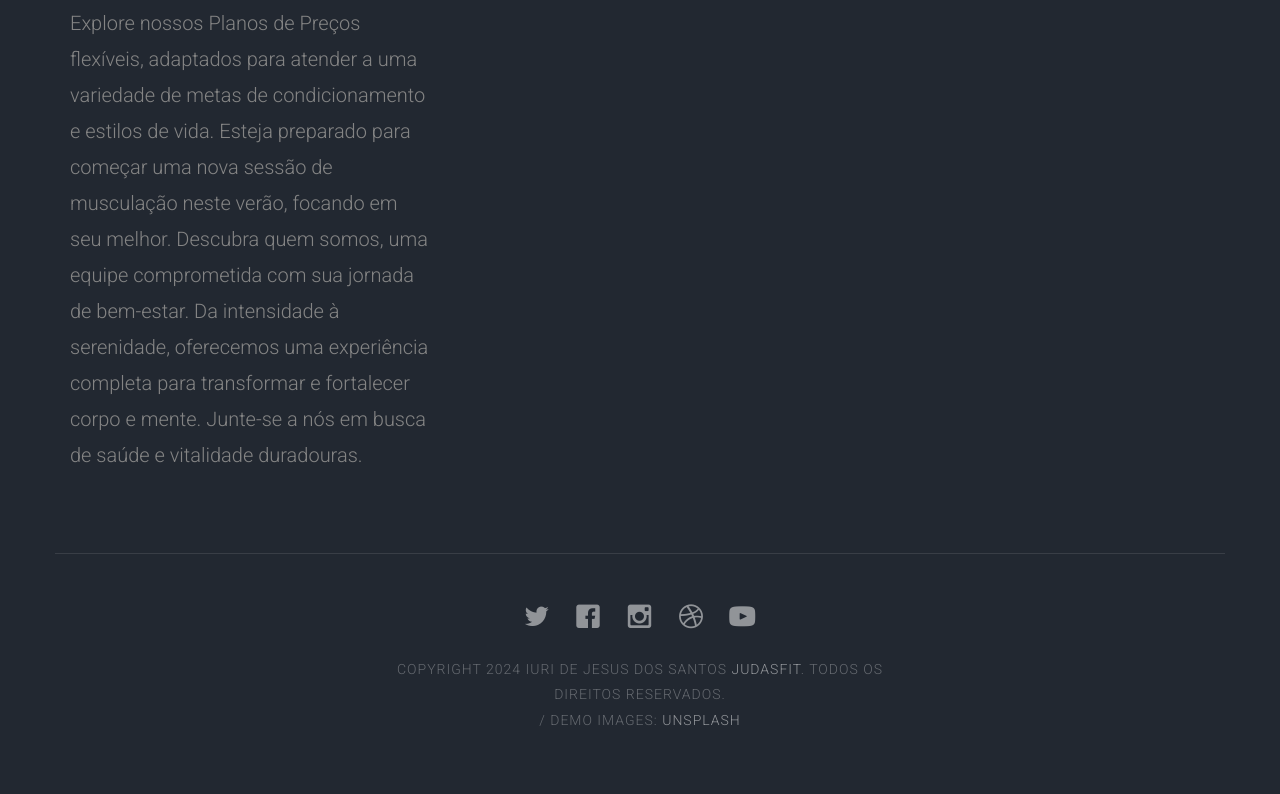
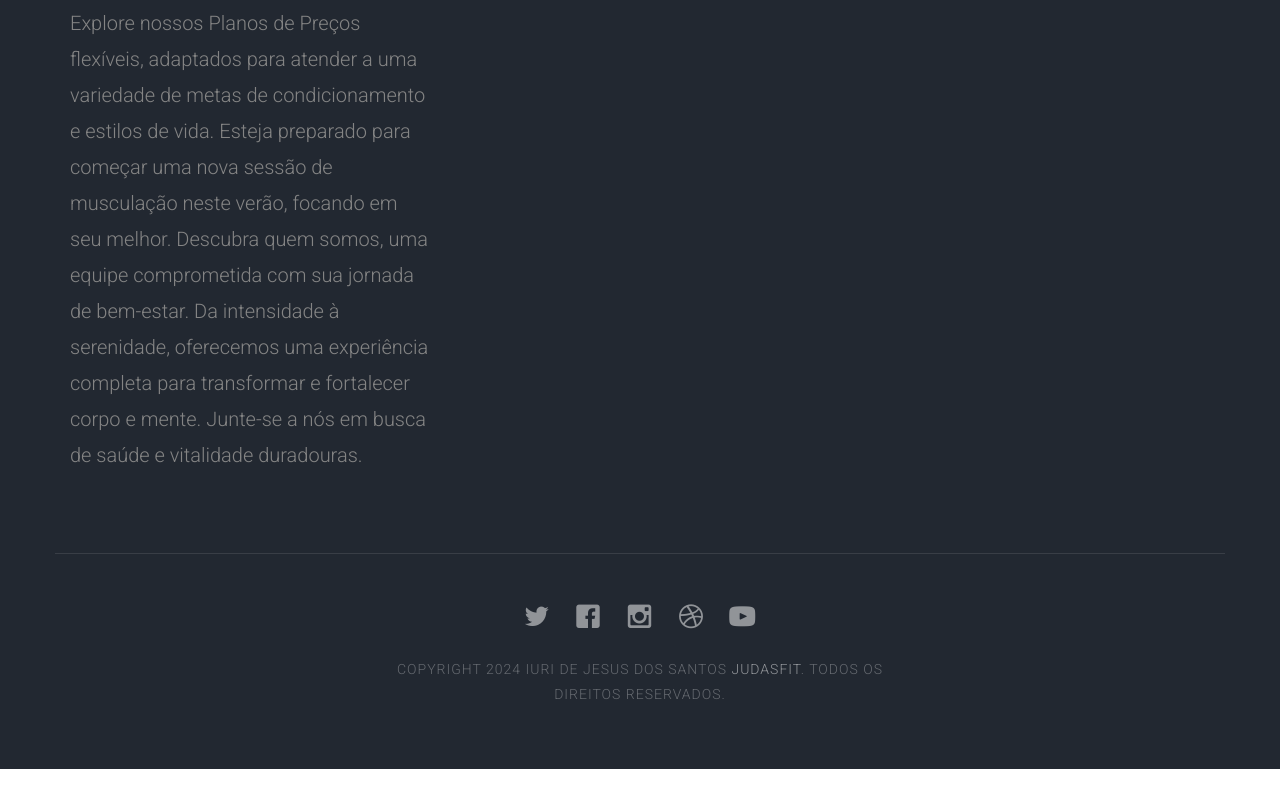
Before and after one commit to Zarpperia/JudasFit, a plain HTML site: page about.html in a window 1280 px wide. Shown: the part 2742-3536 px from the top of the page. After the commit the page ends 3511 px from the top, so only its background shows below. Drawn offline with Linux system fonts and the light colour scheme; files whose address does not match are found by name.

Commit message:
direitos

```diff
--- a/about.html
+++ b/about.html
@@ -172,9 +172,8 @@
 									<a href="#"><i class="icon-dribbble2"></i></a>
 									<a href="#"><i class="icon-youtube"></i></a>
 								</p>
-								<p>Copyright 2024 Iuri de jesus dos Santos <a href="#">JudasFit</a>. Todos os direitos reservados.<br
-										target="_blank"></a> / Demo Images: <a href="https://unsplash.com/pt-br/fotografias/diversidade-pessoas-exercicio-aula-relax-conceito-com-yoga-OdL5Nk84ZR8"
-										target="_blank">Unsplash</a>
+								<p>Copyright 2024 Iuri de jesus dos Santos <a href="#">JudasFit</a>. Todos os direitos reservados.<br>
+									<a href="https://unsplash.com/" target="_blank"></a></p>
 								</p>
 							</div>
 						</div>
```
Also changed, not shown: classes.html (+2 -1 lines), contact.html (+2 -1 lines), index.html (+2 -3 lines), schedule.html (+2 -1 lines), trainer.html (+2 -1 lines).
